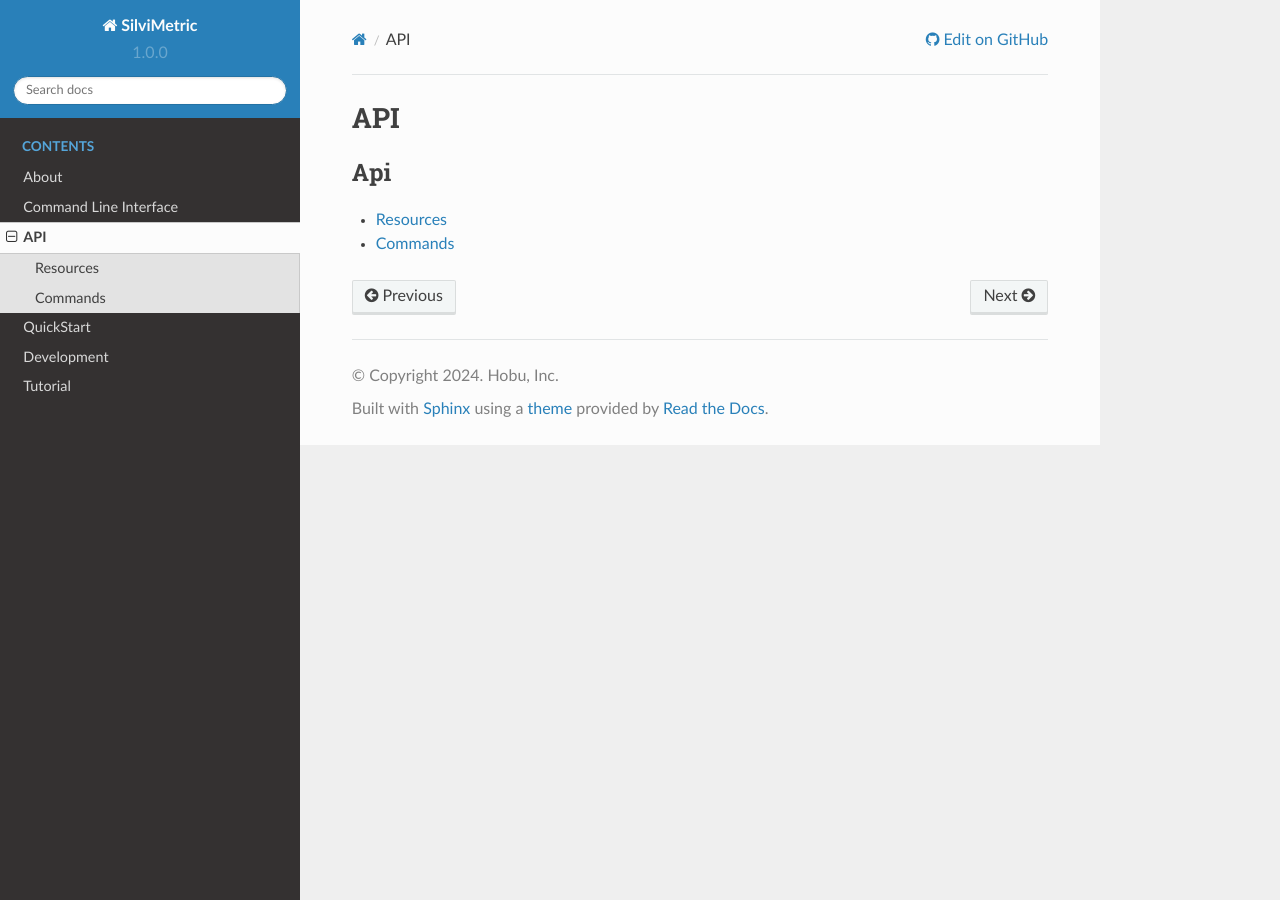
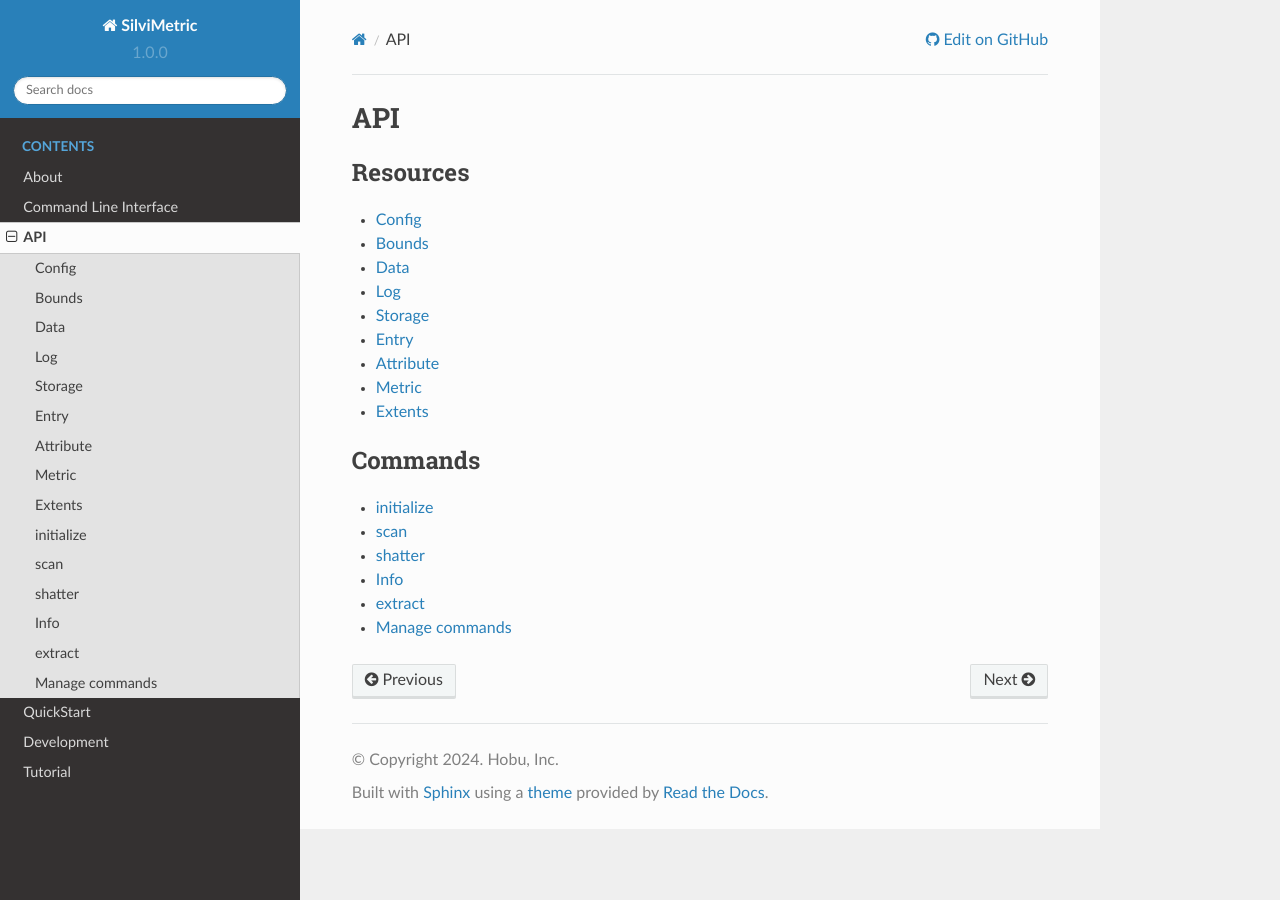
Before and after one commit to hobuinc/silvimetric, a Sphinx documentation site: the page built from docs/source/api/index.rst, in a window 1280 px wide. Built offline with Sphinx 7.4.7 and the Read the Docs theme 2.0.0, drawn with Linux system fonts in a browser that asks for light colours.

Commit message:
Visual changes

```diff
--- a/docs/source/api/commands/index.rst
+++ b/docs/source/api/commands/index.rst
@@ -1,6 +1,3 @@
-Commands
-============================
-
 .. toctree::
     :maxdepth: 1
 
--- a/docs/source/api/index.rst
+++ b/docs/source/api/index.rst
@@ -5,8 +5,13 @@ API
 ================================================================================
 
 .. toctree::
-    :caption: Api
+    :caption: Resources
     :maxdepth: 1
 
     resources/index
+
+.. toctree::
+    :caption: Commands
+    :maxdepth: 1
+
     commands/index
--- a/docs/source/api/resources/index.rst
+++ b/docs/source/api/resources/index.rst
@@ -1,6 +1,3 @@
-Resources
-=============================
-
 .. toctree::
     :maxdepth: 1
 
```
